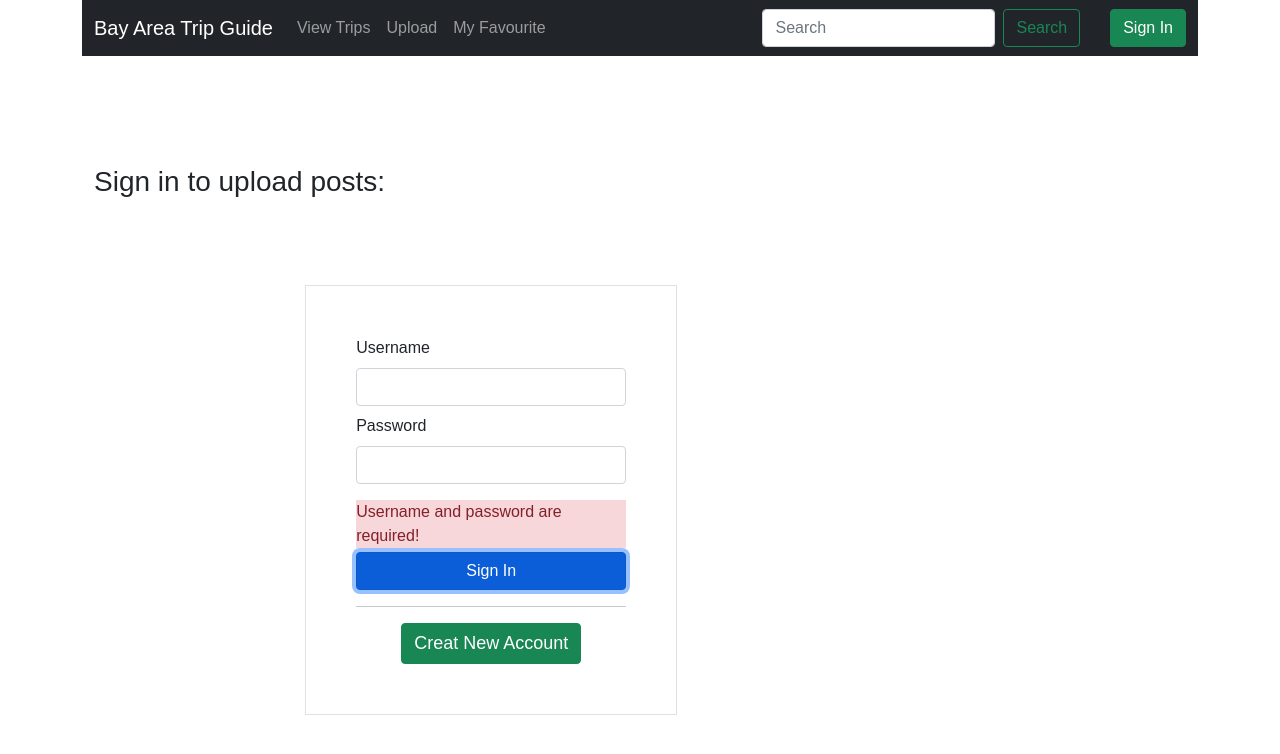
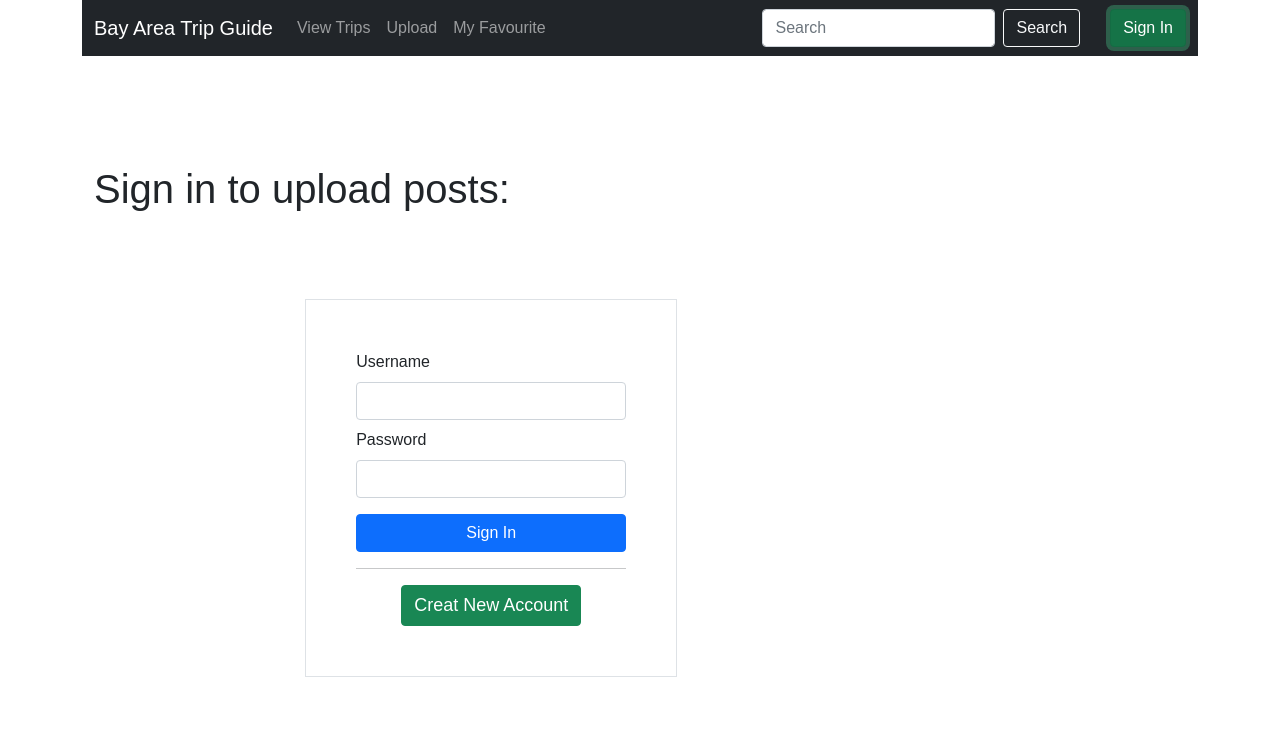
Before and after one commit to Arielwz/TripGuide_V2, a React (Create React App) app in the folder front/: page /#/login in a window 1280 px wide. Both pictures are taken after a click on the button "Sign In". Shown: the top 754 px of the page. Built offline with nearby package versions, Linux system fonts and the light colour scheme; no server answers.

Commit message:
solved some testing issue
1. changed the color of search button
2. solved the issue of using keyboard to handle sign in button
3. change the <h1> in login and regist page
4. add some aria-label

```diff
--- a/front/src/Components/NavigationComponent.js
+++ b/front/src/Components/NavigationComponent.js
@@ -12,6 +12,7 @@ const Nav = function NavigationComponent(props) {
       <div className="container-fluid">
         <Link
           className="navbar-brand"
+          aria-label="Homepage"
           to="/"
           onClick={async (ev) => {
             ev.preventDefault();
@@ -39,6 +40,7 @@ const Nav = function NavigationComponent(props) {
                 className={
                   "nav-link" + (location.pathname === "/" ? " active" : "")
                 }
+                aria-label="View trips"
                 aria-current="page"
                 onClick={async (ev) => {
                   ev.preventDefault();
@@ -57,6 +59,8 @@ const Nav = function NavigationComponent(props) {
                   "nav-link" +
                   (location.pathname === "/upload" ? " active" : "")
                 }
+                aria-label="Upload"
+                aria-current="page"
                 to="/upload"
               >
                 Upload
@@ -64,7 +68,8 @@ const Nav = function NavigationComponent(props) {
             </li>
 
             <li className="nav-item">
-              <Link className="nav-link" to="/saved">
+              <Link className="nav-link" to="/saved" aria-label="My Favourite"
+                aria-current="page">
                 My Favourite
               </Link>
             </li>
@@ -72,11 +77,12 @@ const Nav = function NavigationComponent(props) {
 
           <SearchComponent onSearch={props.onSearch} />
 
-          <div
+          <div>
+            <button
               className="btn btn-success"
               type="submit"
-            role="button"
               style={{ marginLeft: "30px" }}
+              aria-label="Sign In/ Logout"
               onClick={async (ev) => {
                 ev.preventDefault();
                 const { hasLogin, onLogout } = props;
@@ -88,6 +94,7 @@ const Nav = function NavigationComponent(props) {
               }}
             >
               {props.hasLogin ? "Logout" : "Sign In"}
+            </button>
           </div>
         </div>
       </div>
--- a/front/src/Components/SearchComponent.js
+++ b/front/src/Components/SearchComponent.js
@@ -11,13 +11,14 @@ const SearchComponent = function SearchComponent(props) {
         className="form-control me-2"
         type="search"
         placeholder="Search"
-        aria-label="Search"
+        aria-label="Search Content"
         onChange={(ev) => {
           setSearchKey(ev.target.value);
         }}
       />
       <button
-        className="btn btn-outline-success"
+        className="btn btn-outline-light"
+        aria-label="Search"
         onClick={(ev) => {
           ev.preventDefault();
           props.onSearch && props.onSearch(searchKey);
--- a/front/src/Pages/LoginPage.js
+++ b/front/src/Pages/LoginPage.js
@@ -10,7 +10,7 @@ const LoginPage = function LoginPage(props) {
   return (
     <div className="/login">
       <div className="title">
-        <h3>Sign in to upload posts:</h3>
+        <h1 style={{fontSize: "40px"}}>Sign in to upload posts:</h1>
       </div>
 
       <div className="row">
--- a/front/src/Pages/RegistPage.js
+++ b/front/src/Pages/RegistPage.js
@@ -8,7 +8,7 @@ export default function RegistPage(props) {
   return (
     <div className="/regist">
       <div className="title">
-        <h3>Create New Account</h3>
+        <h1 style={{fontSize: "40px"}}>Create New Account</h1>
       </div>
       <div className="row">
         <div className="col-sm-4 box border">
```
Lines whose indentation alone changed are shown as unchanged.
